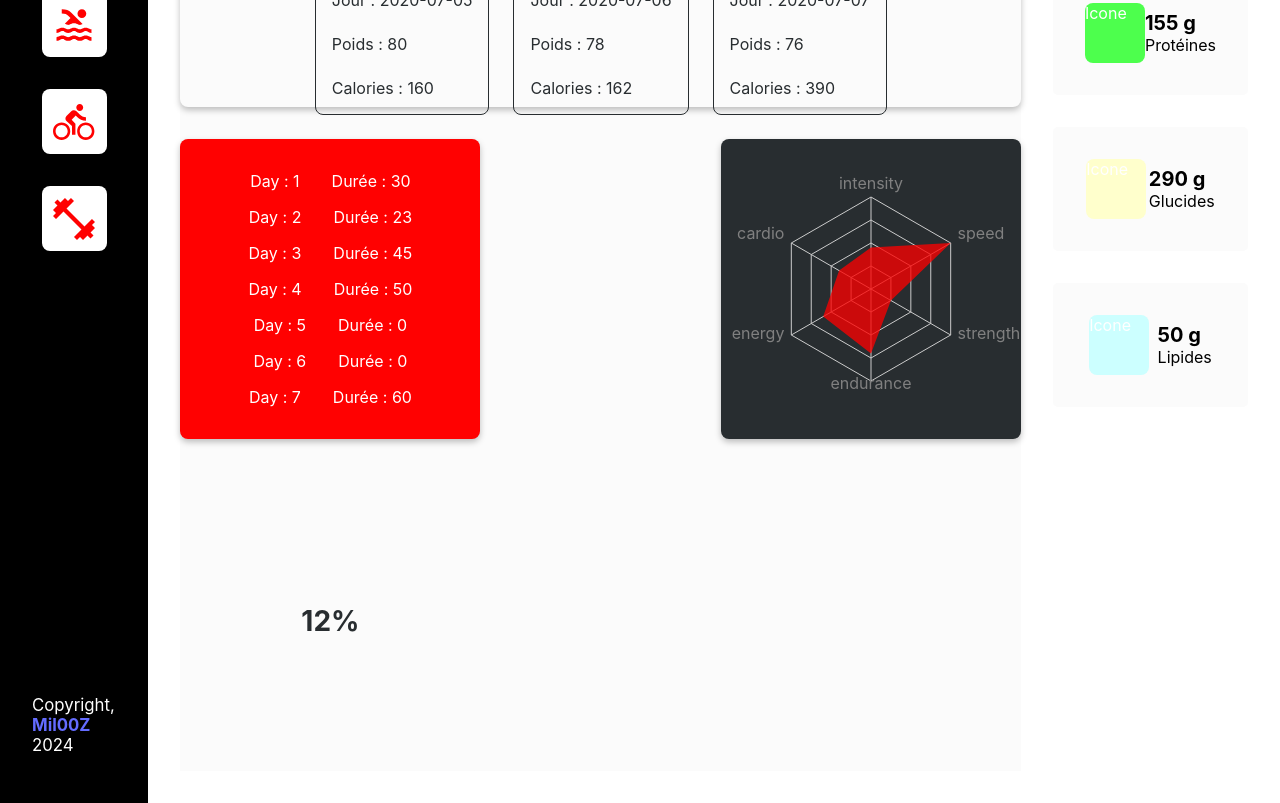
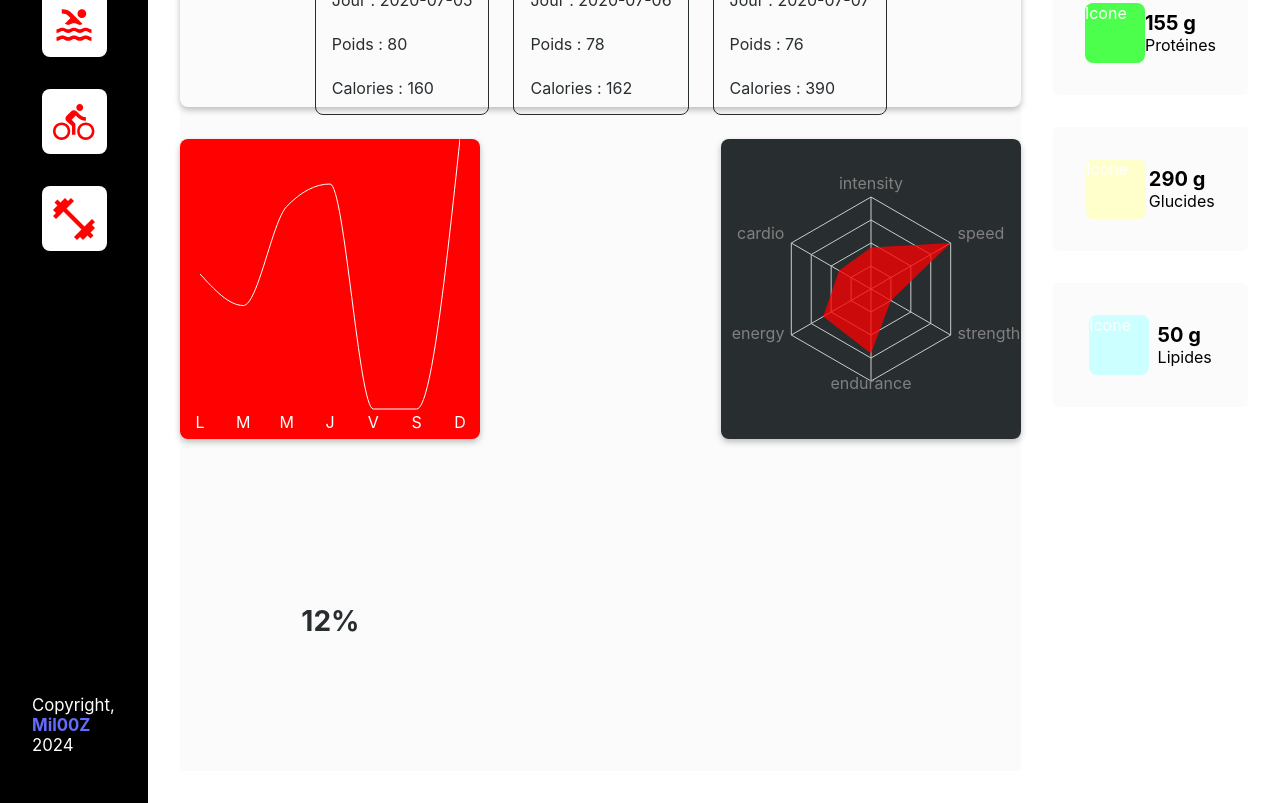
Before and after one commit to Mil00Z/sport-see, a React (Vite) app: page / in a window 1280 px wide. Shown: the part 580-1383 px from the top of the page. Built offline with nearby package versions, Linux system fonts and the light colour scheme.

Commit message:
Update Average component with gestion of not fetching data + use state and effect

```diff
--- a/src/components/graphics/Average.jsx
+++ b/src/components/graphics/Average.jsx
@@ -1,38 +1,94 @@
+import {useState,useEffect} from 'react';
 import mockAverage from '@datas/mock/mockUser12Average.json'
 
+import Error from '@components/error/Error';
+
+import { AreaChart, Area, XAxis,Tooltip, ResponsiveContainer,Label } from 'recharts'
 
 import '@styles/layout/graphics.scss'
 
 const Average = () =>{
 
-  let averageDatas = mockAverage[0];
+  let dataAverage = mockAverage[0];
 
-  // let averageDatas = mockAverage.data
+  const [dataLife,setDataLife] = useState(false);
 
-  console.log(averageDatas);
+  const [dataSets,setDataSets] = useState([]);
+
+
+
+  useEffect(() => {
+
+    if (dataAverage) {
+
+      setDataLife(dataLife=>!dataLife);
+
+      setDataSets(dataSets => {
+
+        return dataAverage.sessions.map((item) => {
+
+          return {
+            "name": item.day,
+            "value": item.sessionLength,
+          }
+
+      })
+
+    });
+
+
+    } else {
+
+      console.error('No data available to display');
+
+    }
+
+  },[dataAverage]);
+
+
+
+ const CustomTooltip = ({ active, payload}) => {
+
+    if (active && payload && payload.length) {
+
+      // console.log(payload)
+
+      return (
+          <div className="custom-tooltip">
+              <p className="label">{`${payload[0].value} min`}</p>
+          </div>
+      )
+  }
+}
 
 
   return (
 
-    <div className="block average" data-user={averageDatas.userId}>
+    <div className="block average" data-user={dataAverage?.userId}>
 
-      {averageDatas.sessions.map((item, index) => {
+      {dataAverage ? (
 
-      return(
-            <div key={`date-${index}`} className="dates">
-              <span>Day : {item.day}</span>
-              <span>Durée : {item.sessionLength}</span>
-            </div>
+        <ResponsiveContainer width="100%" height="100%">
 
-          )
+          <AreaChart data={dataSets} margin={{ top: 0, right: 20, bottom: 0, left: 20 }}>
+
+          <Label value="Pages of my website" offset={0} position="insideBottom" />
+
+            <XAxis dataKey="name" stroke="var(--white-color)" tickLine={false} axisLine={false} tickFormatter={(tick) => {
+               const days = ["L", "M", "M", "J", "V", "S", "D"];
+               return days[tick - 1];
+               }}/>
+            <Tooltip content={<CustomTooltip />}/>
+
+            <Area type="monotone" dataKey="value" stroke="var(--white-color)" fillOpacity={1} fill="var(--primary-color)" />
+
+          </AreaChart>
+        </ResponsiveContainer>
+
+        ) : (<Error dataLife={dataLife} />)
 
 
-        })}
-
-
-
-
-
+      }
 
     </div>
 
```
